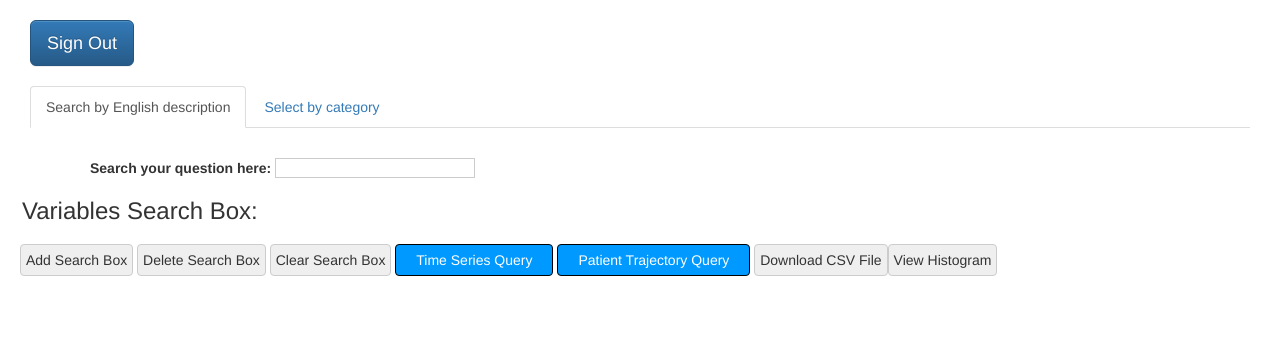
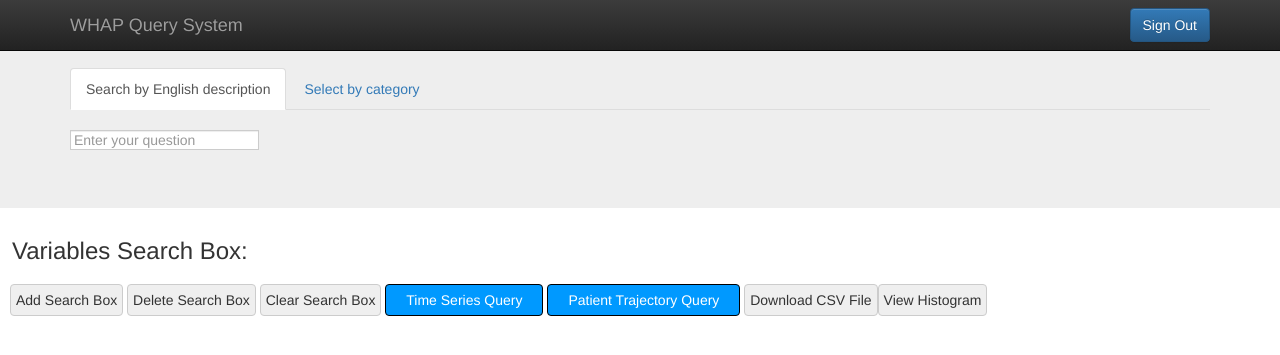
Before and after one commit to yechenchao/WHAP-Query-System, a PHP site: page / in a window 1280 px wide. Shown: the top 355 px of the page. Run offline with PHP 8.4, Linux system fonts and the light colour scheme; the visitor is signed in with stand-in values (Sample User, id 1); data comes from the database, SQL or seed files in the repository; some libraries are stand-ins or nearby versions.

Commit message:
Main page fronted update
50% completion

```diff
--- a/css/style.css
+++ b/css/style.css
@@ -3,23 +3,30 @@
 	padding: 0;
 }
 body {
-	padding: 10px;
 	text-align: left;
 	font-family: arial;
 	font-size: 12px;
 }
 /* Default resizable box size */
-#resizable { width: 350px; height: 150px; padding: -10px; }
 
-.container {
-	width: 1000px;
-	height: auto;
-	background: #ffffff;
-	border: 1px solid #cccccc;
-	border-radius: 10px;
-	margin: auto;
-	text-align: left;
+#cat-select {
+	width: 300px;
+	height: 200px;
 }
+
+#cat-resizable {
+	width: 300px;
+	height: 200px;
+}
+
+#tab-container {
+	padding-top: 20px;
+}
+
+#selector_container {
+	padding-top: 10px;
+}
+
 .header {
 	padding: 10px;
 }
@@ -40,8 +47,8 @@ body {
 	line-height: 28px;
 }
 .input_container {
-	height: 30px;
-	float: left;
+	padding-top: 20px;
+	height: 50px;
 }
 .input_container input {
 	height: 20px;
@@ -66,6 +73,7 @@ body {
 }
 #question_list{
 	display: none;
+	margin-top: 20px;
 }
 
 #textbox_header{
--- /dev/null
+++ b/csv/24-10-2015_21-40-18.csv
@@ -0,0 +1,3 @@
+Serial,Layer,NAME
+1,L0,Peter Yeah,
+2,L0,Annabelle Young,
--- a/index.php
+++ b/index.php
@@ -129,15 +129,28 @@ header("location:login.php");
 </head>
 
 <body>
-	<div id="container">
-		<div id="header">
-			<div>
+	<!-- Upper container -->
+	<nav class="navbar navbar-inverse navbar-fixed-top">
+		<div class="container">
+			<div class="navbar-header">
+			<button type="button" class="navbar-toggle collapsed" data-toggle="collapse" data-target="#navbar" aria-expanded="false" aria-cpntrols="navbar">
+				<span class="sr-only">Toggle navigation</span>
+				<span class="icon-bar"></span>
+	            <span class="icon-bar"></span>
+	            <span class="icon-bar"></span>
+			</button>
+			<a class="navbar-brand" href='#'>WHAP Query System</a>
+			</div>
+			<div id="navbar" class="navbar-collapse collapse">
 				<!-- Logout button -->
-				<form action="logout.php">
-					<button type="submit" class="btn btn-lg btn-primary">Sign Out</button>
+				<form class="navbar-form navbar-right" action="logout.php">
+					<button type="submit" class="btn btn-primary">Sign Out</button>
 				</form>
 			</div>
-			<div>
+		</div>
+	</nav>
+	<div class="jumbotron">
+		<div id="tab-container" class="container">
 		  <!-- Nav tabs -->
 		  <ul class="nav nav-tabs" role="tablist">
 		    <li role="presentation" class="active"><a href="#english" aria-controls="english" role="tab" data-toggle="tab">Search by English description</a></li>
@@ -147,15 +160,16 @@ header("location:login.php");
 		  <div class="tab-content">
 		    <div role="tabpanel" class="tab-pane active" id="english">
 			    <div class="input_container">
-				    	<label>Search your question here: </label>
-				        <input type="text" id="variable_code" onkeyup="autocomplet()">
+			    	<div class="input-group">
+				        <input type="text" placeholder="Enter your question" class="form-control" id="variable_code" onkeyup="autocomplet()"  aria-describedby="sizing-addon2">
 				        <ul class="autocomplete" id="question_list"></ul>
 			        </div>
 			    </div>
+		    </div>
 		    <div role="tabpanel" class="tab-pane" id="category">
-				  	<div id="selector">
+			  	<div id="selector_container">
 			  		<!-- Select list for category list  -->
-						<select style = "margin-left: 6px; width: 250px; height: 200px" name="category" class="category" multiple="multiple">
+					<select id="cat-select" name="category" class="category" multiple="multiple">
 					<?php
 						$con=mysqli_connect('localhost',"root","root","whap");
 						$cateResults = mysqli_query($con,"select category from variableCategory");
@@ -167,7 +181,7 @@ header("location:login.php");
 				 	?>
 					</select>
 					<!-- Select list for variables  -->
-						<select id = "resizable" style = "width: 900px; height: 250px" name="varSelect" class="varSelect" multiple="multiple">
+					<select id = "cat-resizable" name="varSelect" class="varSelect" multiple="multiple">
 					</select>
 					<!-- Div for displaying button of adding variables -->
 					<div name="result" class="result"></div>
@@ -490,7 +504,6 @@ header("location:login.php");
 			</div>
 		</form>
 	</div>
-	</div>
 
 </body>
 </html>
--- a/varAdd.php
+++ b/varAdd.php
@@ -6,7 +6,6 @@ if($_POST['variable'])
 {
 	//Echo button for adding textboxes with selected variable
 	$code=$_POST['variable'];
-	echo '<a>You have selected the variable, click Add to Search Box to continue</a><br />';
-	echo '<input type="button" name="add_item" value="Add to Search Box" onClick="addMore(' . "'" . $code . "'" . ');" />';
+	echo '<button type="button" class="btn btn-default" name="add_item" onClick="addMore(' . "'" . $code . "'" . ');" >Add to Search Box</button>';
 }
 ?>
```
Also changed, not shown: 1 other file. Lines whose indentation alone changed are shown as unchanged.
